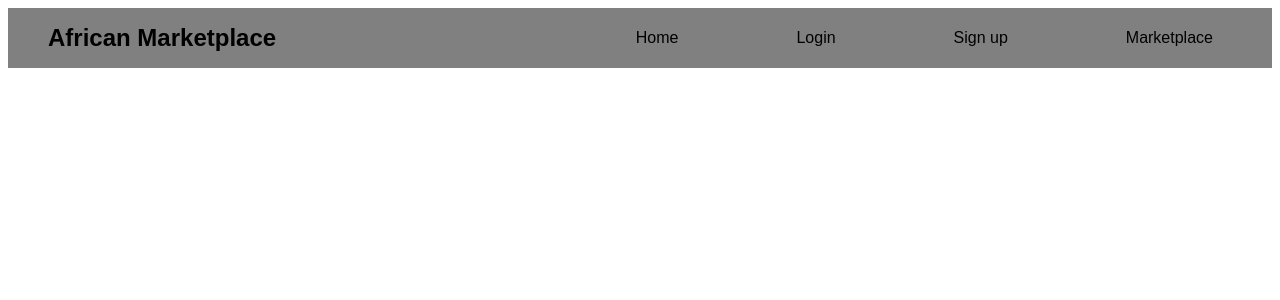
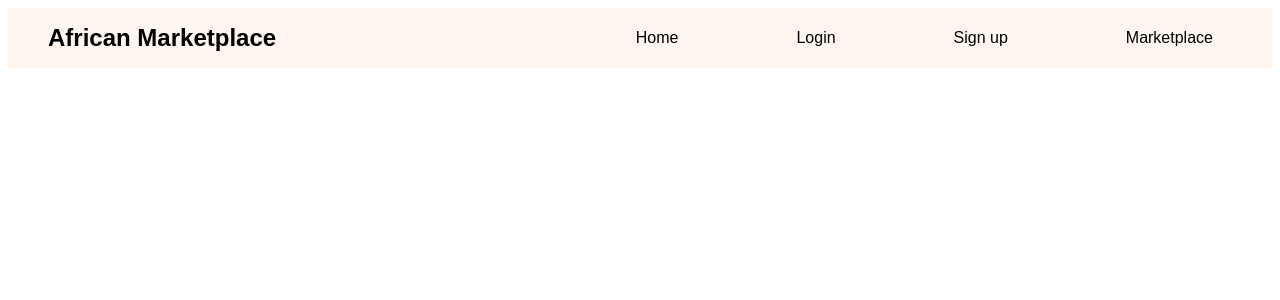
Before and after one commit to willwearing/front-end-1, a React (Create React App) app: page / in a window 1280 px wide. Shown: the top 300 px of the page. Built offline with nearby package versions, Linux system fonts and the light colour scheme.

Commit message:
fixed styling

```diff
--- a/src/App.js
+++ b/src/App.js
@@ -13,7 +13,7 @@ const Header = styled.header`
   display: flex;
   align-items: center;
   justify-content: space-between;
-  background-color: gray;
+  background-color: #FFF5EE;
   font-family: arial;
 `
 
@@ -57,22 +57,12 @@ function App() {
       {/*Login Form*/}
       <Route path='/login'>
         <LoginForm
-        // values={formValues}
-        // errors={formErrors}
-        // change={change}
-        // disabled={disabled}
-        // submit={submitLogin}
         />
       </Route>
 
       {/*Sign Up Form*/}
       <Route path='/signup'>
         <SignUpForm
-        // values={formValues}
-        // errors={formErrors}
-        // change={change}
-        // submit={submit}
-        // disabled={disabled}
         />
       </Route>
 
```
